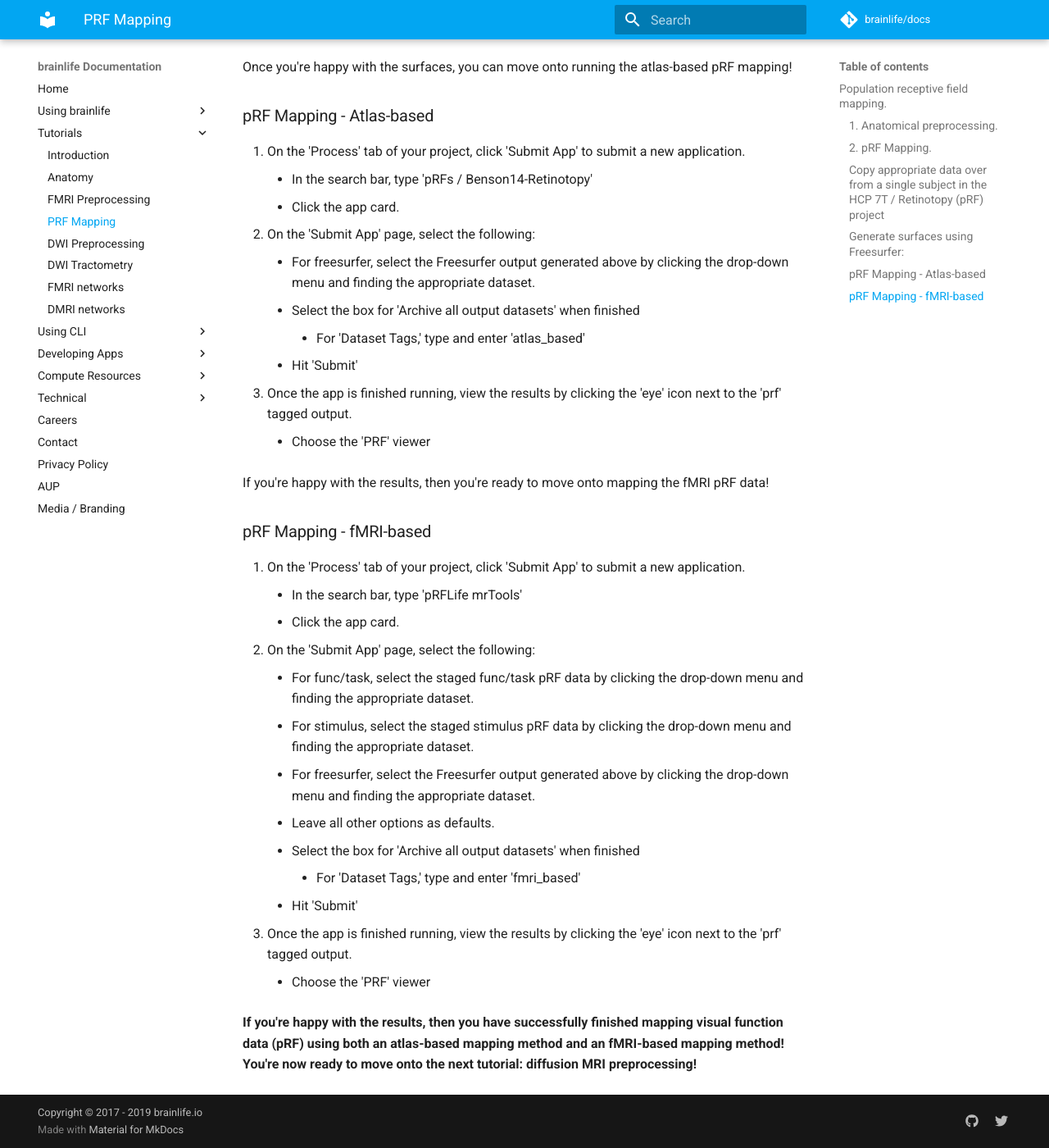
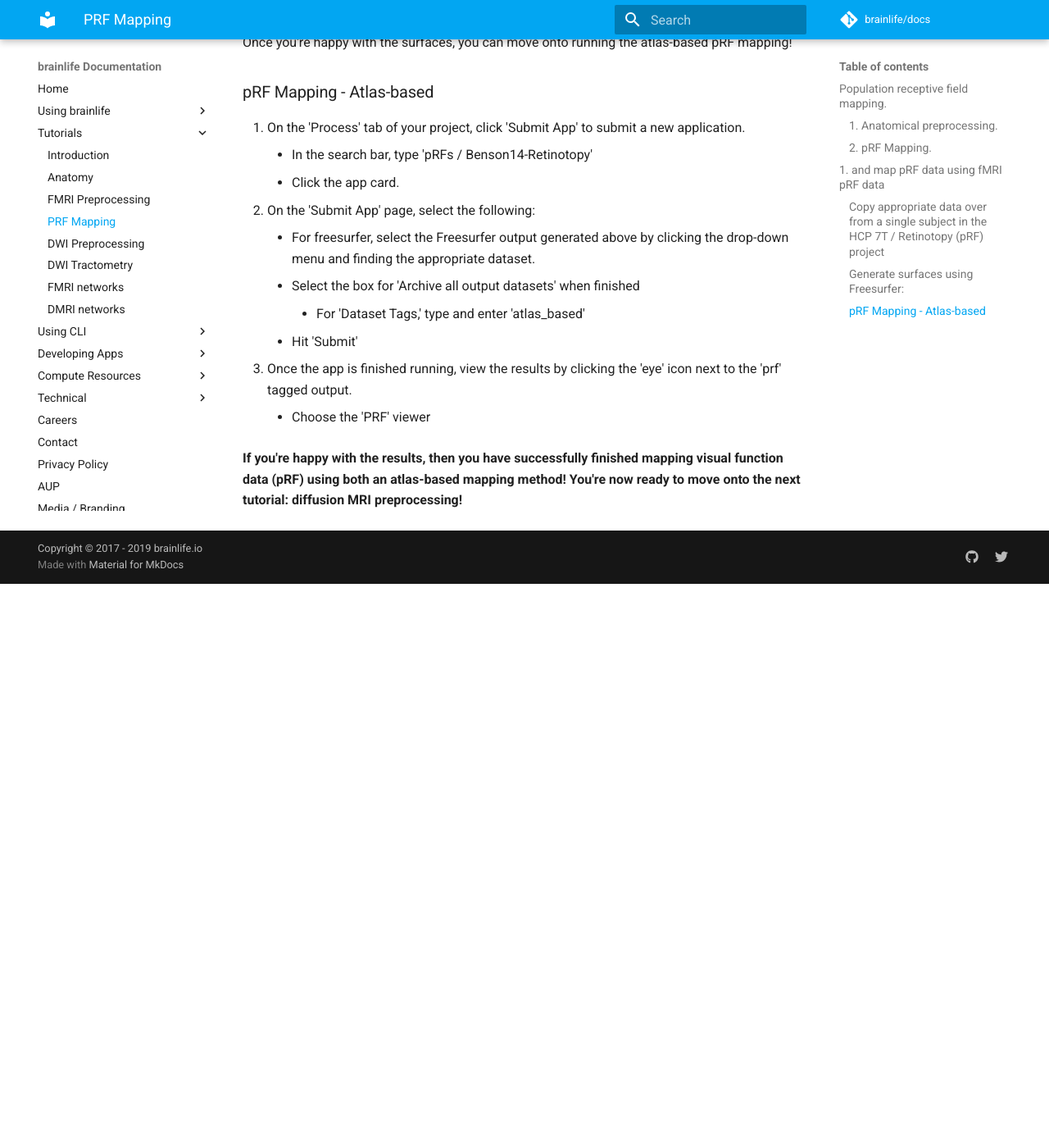
Before and after one commit to brainlife/docs, an MkDocs documentation site: the page built from docs/tutorial/prf-mapping.md, in a window 1280 px wide and 1400 px high, scrolled down 2827 px. Shown: the whole window at 82% size. Built offline with MkDocs 1.6.1 and Material for MkDocs 9.7.7, drawn with Linux system fonts in a browser that asks for light colours; comment, search, counter and statistics services are not loaded; after the commit the page ends 3539 px from its top, so only the background shows below that; some of the changed text lies outside the part shown.

Commit message:
Update prf-mapping.md

```diff
--- a/docs/tutorial/prf-mapping.md
+++ b/docs/tutorial/prf-mapping.md
@@ -23,7 +23,7 @@
 
 1. generate anatomical surfaces using Freesurfer,
 1. map pRF data using an atlas,
-1. and map pRF data using fMRI pRF data
+#1. and map pRF data using fMRI pRF data
 
 ### Copy appropriate data over from a single subject in the HCP 7T / Retinotopy (pRF) project
 
@@ -80,7 +80,7 @@
     * Hit 'Submit'
 1. Once the app is finished running, view the results by clicking the 'eye' icon next to the 'prf' tagged output.
     * Choose the 'PRF' viewer
-
+<!--
 If you're happy with the results, then you're ready to move onto mapping the fMRI pRF data!
 
 ### pRF Mapping - fMRI-based
@@ -98,5 +98,5 @@
     * Hit 'Submit'
 1. Once the app is finished running, view the results by clicking the 'eye' icon next to the 'prf' tagged output.
     * Choose the 'PRF' viewer
-
-**If you're happy with the results, then you have successfully finished mapping visual function data (pRF) using both an atlas-based mapping method and an fMRI-based mapping method! You're now ready to move onto the next tutorial: diffusion MRI preprocessing!**
+-->
+**If you're happy with the results, then you have successfully finished mapping visual function data (pRF) using both an atlas-based mapping method! You're now ready to move onto the next tutorial: diffusion MRI preprocessing!**
```
